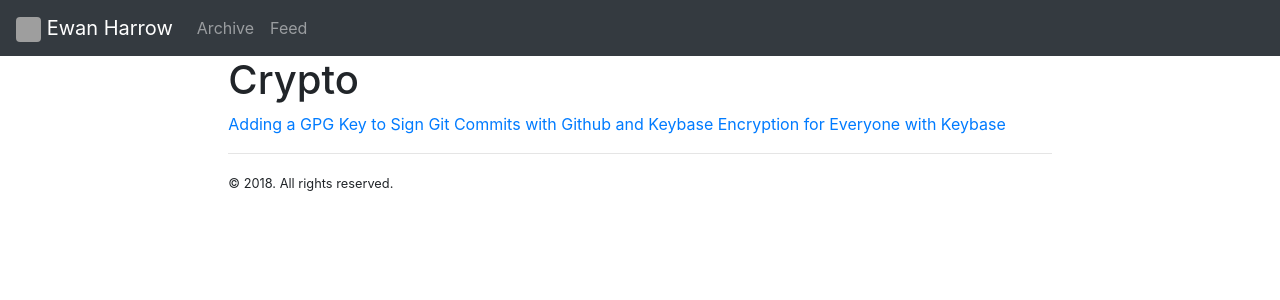
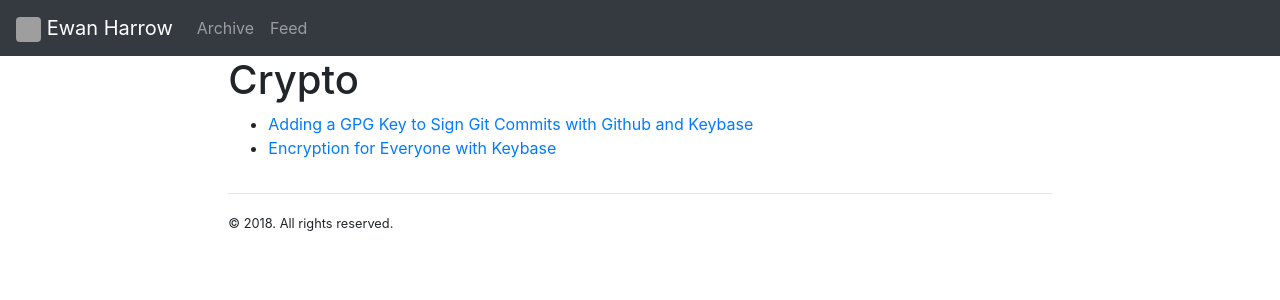
Before and after one commit to eharrow/eharrow.github.io, a Jekyll site: the page built from category/crypto.html, in a window 1280 px wide. Shown: the top 300 px of the page. Built offline with Jekyll 4.4.1, drawn with Linux system fonts in a browser that asks for light colours; comment, search, counter and statistics services are not loaded; grey boxes are pictures that could not be loaded.

Commit message:
fix: categories now a list

```diff
--- a/_layouts/category.html
+++ b/_layouts/category.html
@@ -1,9 +1,10 @@
 ---
 layout: page
 ---
-
+<ul>
 {% for post in site.categories[page.category] %}
-    <a href="{{ post.url | absolute_url }}">
+    <li><a href="{{ post.url | absolute_url }}">
       {{ post.title }}
-    </a>
+    </a></li>
 {% endfor %}
+</ul>
```
